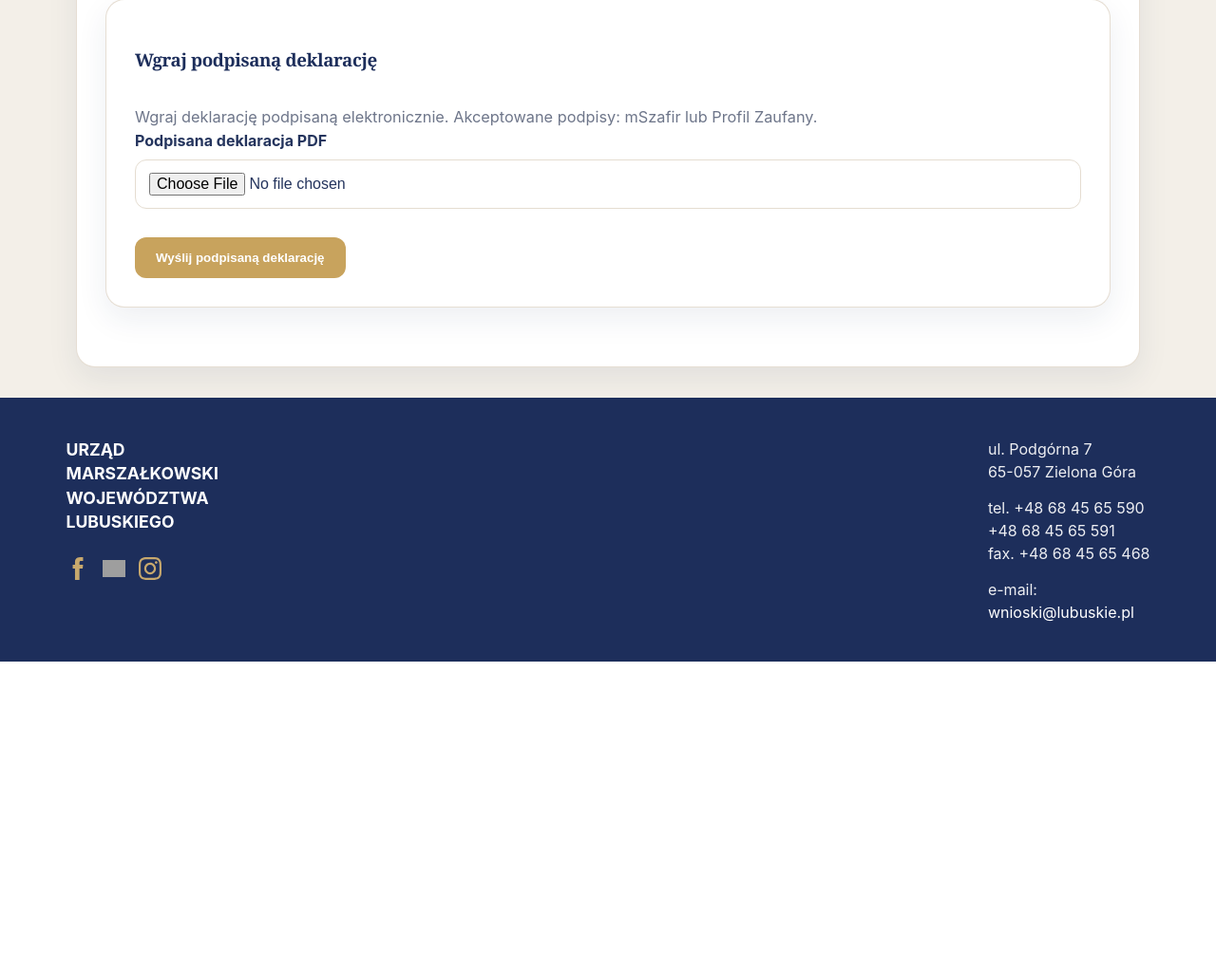
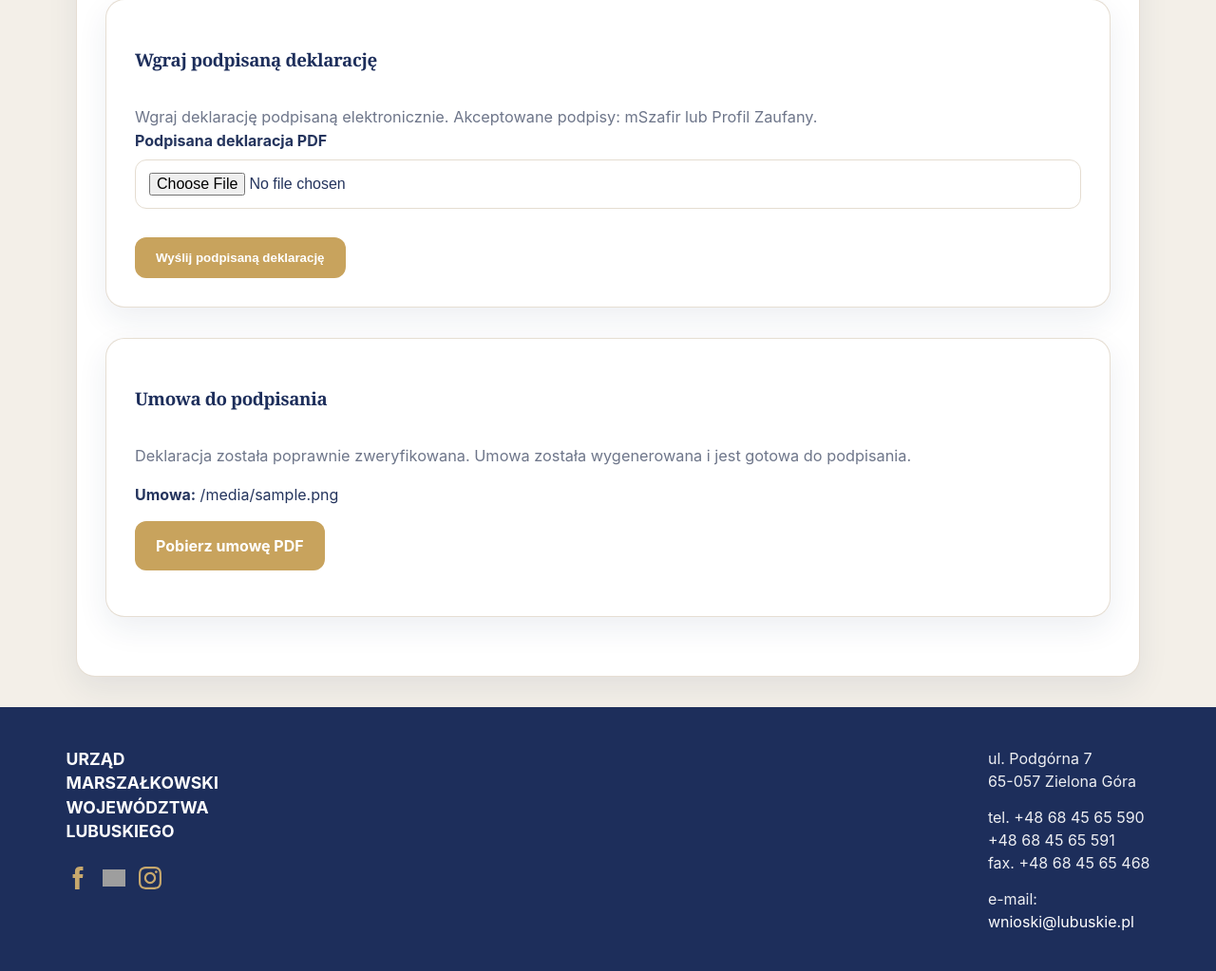
Before and after one commit to Bl4ckBend3r/dynamic-qualified-signature-form, a Flask app: template templates/documents_to_sign.html in a window 1280 px wide. Shown: the part 749-1772 px from the top of the page at 95% size. Before the commit the page ends 1446 px from the top, so only its background shows below. Run offline with Flask 3, Linux system fonts and the light colour scheme; the template is opened without the code that fills it: most values are stand-ins (such as "Sample title", 1, 10 or a date in 2020); grey boxes are pictures that could not be loaded.

Commit message:
Show generated agreement on signing page

```diff
--- a/templates/documents_to_sign.html
+++ b/templates/documents_to_sign.html
@@ -50,6 +50,13 @@
             <p>{{ result.message }}</p>
             <p><strong>ID wniosku:</strong> {{ result.submission_id }}</p>
             <p><strong>Formularz:</strong> {{ result.form_title }}</p>
+
+            {% if result.agreement_blocked %}
+                <p><strong>Status umowy:</strong> Umowa zablokowana</p>
+                {% if result.agreement_block_reason %}
+                    <p><strong>Powód:</strong> {{ result.agreement_block_reason }}</p>
+                {% endif %}
+            {% endif %}
 
             {% if result.declaration_filename %}
                 <p><strong>Deklaracja:</strong> {{ result.declaration_filename }}</p>
@@ -104,6 +111,27 @@
                             </button>
                         </div>
                     </form>
+                </div>
+            {% endif %}
+
+            {% if result.agreement_filename %}
+                <div class="card" style="margin-top: 24px;">
+                    <div class="card-header">
+                        <h3>Umowa do podpisania</h3>
+                        <p>
+                            Deklaracja została poprawnie zweryfikowana. Umowa została wygenerowana i jest gotowa do podpisania.
+                        </p>
+                    </div>
+
+                    <p><strong>Umowa:</strong> {{ result.agreement_filename }}</p>
+
+                    {% if result.agreement_url %}
+                        <div class="download-links" style="margin-top: 16px;">
+                            <a class="btn-primary" href="{{ result.agreement_url }}">
+                                Pobierz umowę PDF
+                            </a>
+                        </div>
+                    {% endif %}
                 </div>
             {% endif %}
         </div>
```
